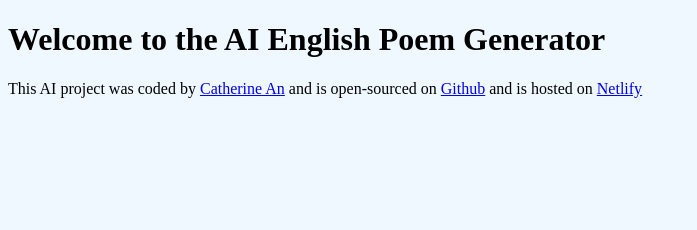
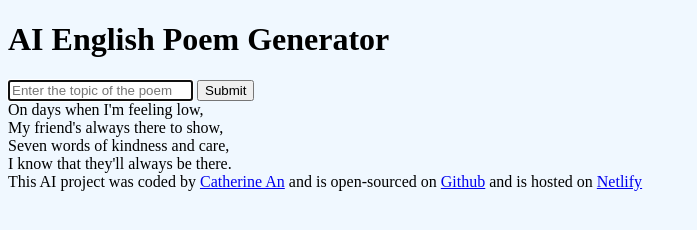
Before and after one commit to mdp-medical-developer/poem-generator, a plain HTML site: page index.html in a window 1280 px wide. Shown: the whole page, without its empty margins (0-697 px from the left). Drawn offline with nearby package versions, Linux system fonts and the light colour scheme.

Commit message:
Added basic HTML structure

```diff
--- a/index.html
+++ b/index.html
@@ -10,8 +10,33 @@
     <title>English Poem Generator</title>
   </head>
   <body>
-    <h1>Welcome to the AI English Poem Generator</h1>
+    <header>
+      <h1>AI English Poem Generator</h1>
+    </header>
   </body>
+  <main>
+    <form>
+      <input
+        type="text"
+        placeholder="Enter the topic of the poem"
+        autofocus
+        required
+        autocomplete="off"
+      />
+      <input type="submit" />
+    </form>
+    <div>
+      On days when I'm feeling low,
+      <br />
+      My friend's always there to show,
+      <br />
+      Seven words of kindness and care,
+      <br />
+      I know that they'll always be there.
+      <br />
+    </div>
+  </main>
+
   <footer>
     This AI project was coded by
     <a href="https://github.com/mdp-medical-developer" target="_blank"
--- a/src/index.js
+++ b/src/index.js
@@ -1,4 +1,4 @@
 const KEY = "bf84c5dt8ba6f1571of07a1c8e407cf3";
-let context = "Be concise but funny";
-let prompt = "Tell me a joke";
+let context = "A four-line English poem with seven syllables per line";
+let prompt = "Generate ";
 const URL = `https://api.shecodes.io/ai/v1/generate?prompt=${prompt}&context=${context}&key=${KEY}`;
```
